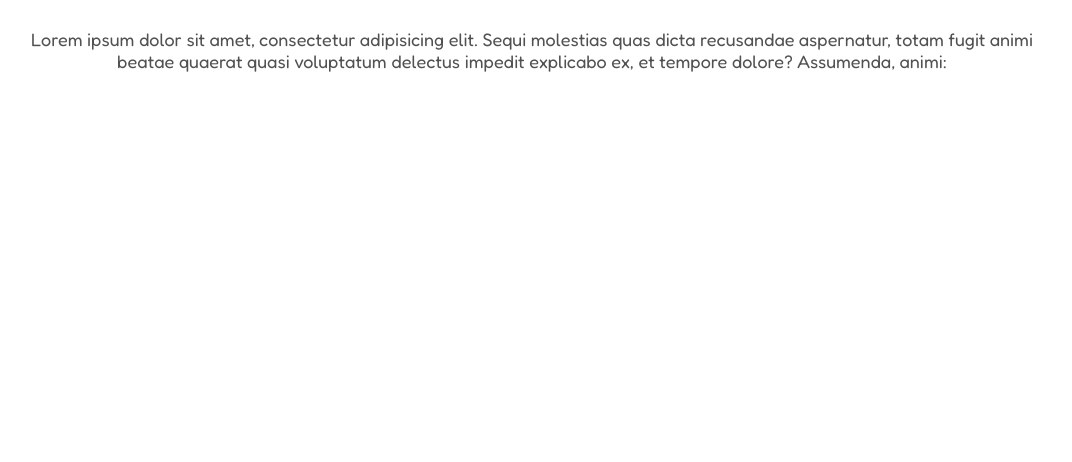
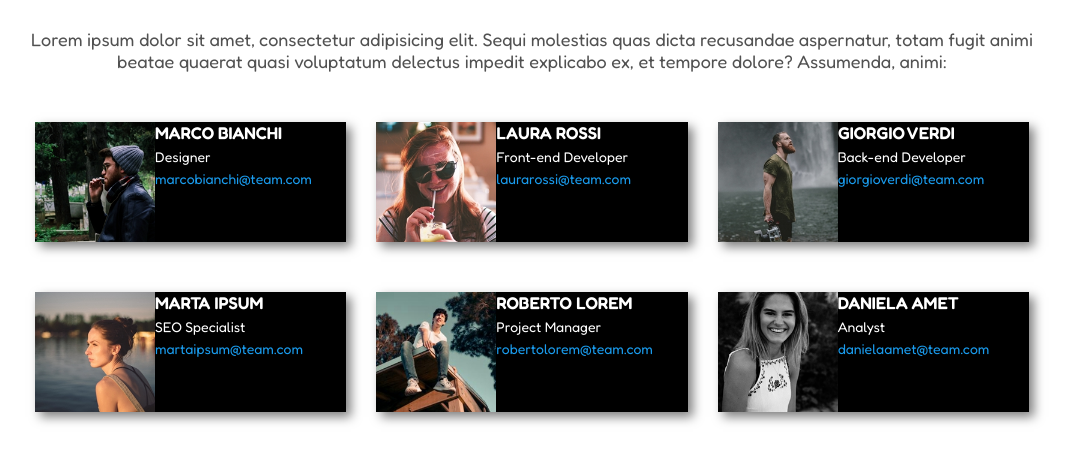
Before and after one commit to imLukePex/html-css-float-cards, a plain HTML site: page index.html in a window 1280 px wide. Shown: the part 110-572 px from the top of the page, without its empty margins (108-1180 px from the left). Drawn offline with Linux system fonts and the light colour scheme.

Commit message:
creation main

```diff
--- a/css/style.css
+++ b/css/style.css
@@ -13,7 +13,6 @@
 .main-container {
   width: 80%;
   margin: 40px auto;
-  /* background-color: rgb(183, 168, 168); */
 }
 
 /* stili dell'header */
@@ -26,6 +25,61 @@ header h1 {
 header p {
   font-size: 18px;
   text-align: center;
-  margin: 50px 0;
+  margin-top: 50px;
   color: rgba(0, 0, 0, 0.683);
 }
+
+/* stili del main */
+.row::after {
+  content: "";
+  display: table;
+  clear: both;
+}
+
+.row {
+  margin: 50px 0;
+}
+
+.cards {
+  background-color: rgb(0, 0, 0);
+  width: calc(100% / 3 - 30px);
+  float: left;
+  margin: 0 15px;
+  box-shadow: 5px 5px 10px rgba(0, 0, 0, 0.5)
+}
+
+.cards .img-container {
+  height: 120px;
+  float: left;
+}
+
+.profile-pic {
+  height: 120px;
+  object-fit: cover;
+  float: left;
+}
+
+.cards::after {
+  content: "";
+  display: table;
+  clear: both;
+}
+
+.text-container {
+  float: left;
+}
+
+.name-tag {
+  font-size: 17px;
+  color: white;
+  font-weight: bold;
+}
+
+.email {
+  color: rgb(26, 156, 238);
+}
+
+.name-tag, .occupation {
+  color: white;
+  margin-bottom: 5px;
+}
--- a/index.html
+++ b/index.html
@@ -22,6 +22,77 @@
       <!-- parte del main -->
       <main>
 
+        <!-- prima riga di carte -->
+        <div class="row">
+          <div class="cards">
+            <div class="img-container">
+              <img class="profile-pic" src="img/male1.png" alt="male1">
+            </div>
+            <div class="text-container">
+              <div class="name-tag">MARCO BIANCHI</div>
+              <div class="occupation">Designer</div>
+              <div class="email">marcobianchi@team.com</div>
+            </div>
+          </div>
+
+          <div class="cards">
+            <div class="img-container">
+              <img class="profile-pic" src="img/female1.png" alt="female1">
+            </div>
+            <div class="text-container">
+              <div class="name-tag">LAURA ROSSI</div>
+              <div class="occupation">Front-end Developer</div>
+              <div class="email">laurarossi@team.com</div>
+            </div>
+          </div>
+
+          <div class="cards">
+            <div class="img-container">
+              <img class="profile-pic" src="img/male2.png" alt="male2">
+            </div>
+            <div class="text-container">
+              <div class="name-tag">GIORGIO VERDI</div>
+              <div class="occupation">Back-end Developer</div>
+              <div class="email">giorgioverdi@team.com</div>
+            </div>
+          </div>
+        </div>
+
+        <!-- seconda riga di carte -->
+        <div class="row">
+          <div class="cards">
+            <div class="img-container">
+              <img class="profile-pic" src="img/female2.png" alt="female2">
+            </div>
+            <div class="text-container">
+              <div class="name-tag">MARTA IPSUM</div>
+              <div class="occupation">SEO Specialist</div>
+              <div class="email">martaipsum@team.com</div>
+            </div>
+          </div>
+
+          <div class="cards">
+            <div class="img-container">
+              <img class="profile-pic" src="img/male3.png" alt="male3">
+            </div>
+            <div class="text-container">
+              <div class="name-tag">ROBERTO LOREM</div>
+              <div class="occupation">Project Manager</div>
+              <div class="email">robertolorem@team.com</div>
+            </div>
+          </div>
+
+          <div class="cards">
+            <div class="img-container">
+              <img class="profile-pic" src="img/female3.png" alt="female3">
+            </div>
+            <div class="text-container">
+              <div class="name-tag">DANIELA AMET</div>
+              <div class="occupation">Analyst</div>
+              <div class="email">danielaamet@team.com</div>
+            </div>
+          </div>
+        </div>
       </main>
     </div>
   </body>
```
